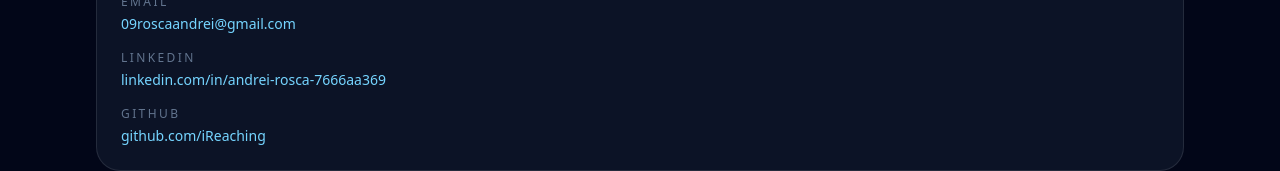
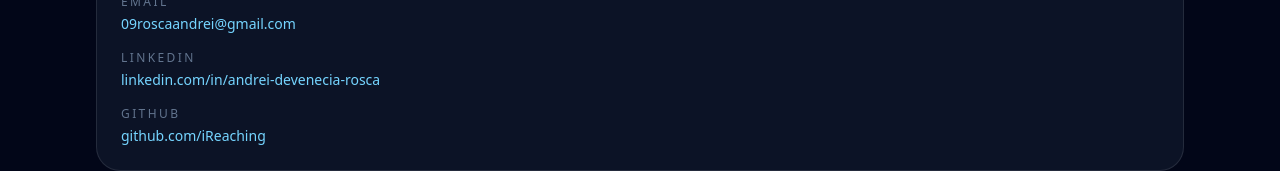
Before and after one commit to iReaching/grad-portfolio, a React (Vite) app: page / in a window 1280 px wide. Shown: the part 5579-5750 px from the top of the page. Built offline with nearby package versions, Linux system fonts and the light colour scheme.

Commit message:
Repolish: Changed links to correct ones

```diff
--- a/src/App.tsx
+++ b/src/App.tsx
@@ -61,7 +61,7 @@
 
 const contactLinks = [
   { label: 'Email', value: '09roscaandrei@gmail.com', href: 'mailto:09roscaandrei@gmail.com' },
-  { label: 'LinkedIn', value: 'linkedin.com/in/andrei-rosca-7666aa369', href: 'https://linkedin.com/in/andrei-rosca-7666aa369/' },
+  { label: 'LinkedIn', value: 'linkedin.com/in/andrei-devenecia-rosca', href: 'https://linkedin.com/in/andrei-devenecia-rosca/' },
   { label: 'GitHub', value: 'github.com/iReaching', href: 'https://github.com/iReaching' },
 ]
 
```
